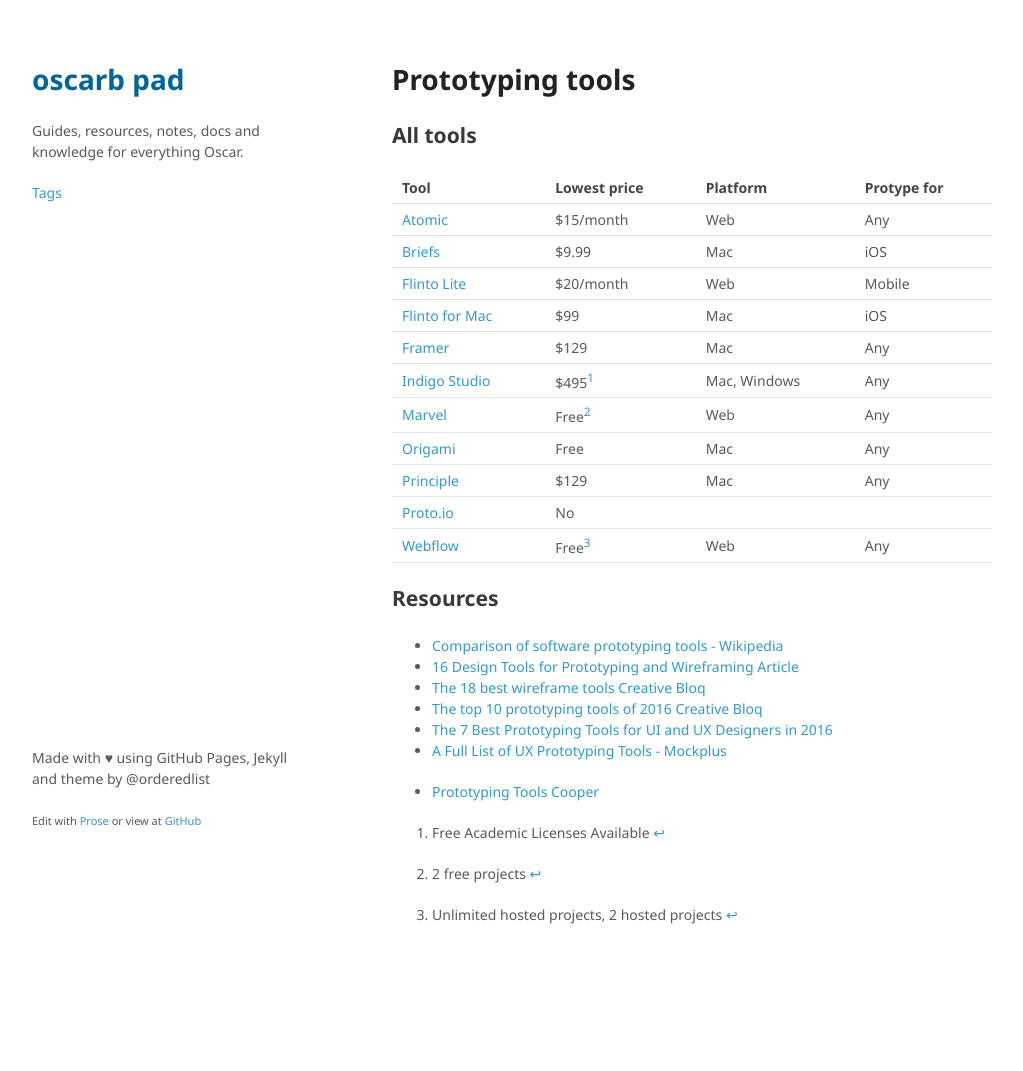
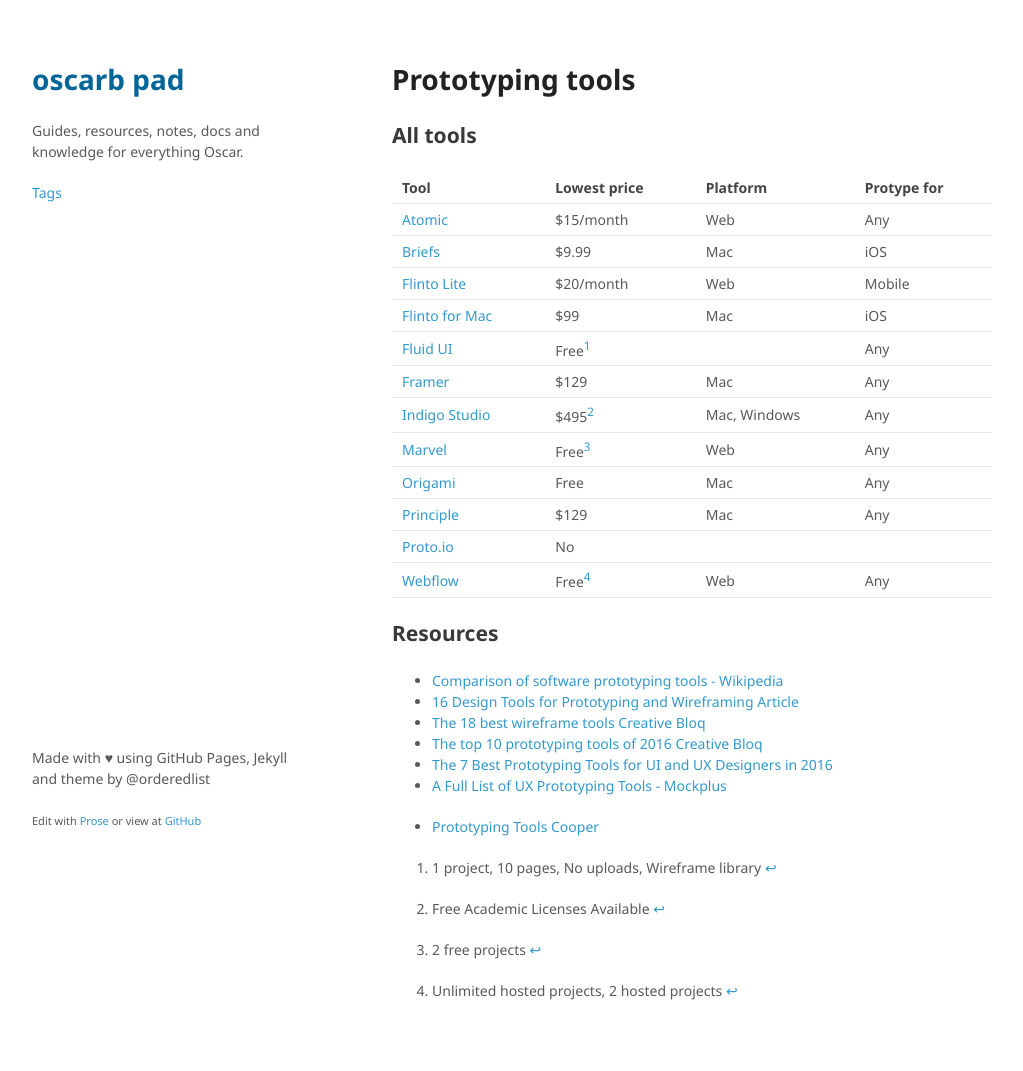
Before and after one commit to oscarb/pad, a Jekyll site: the page built from _docs/prototyping.md, in a window 1280 px wide. Shown: the whole page, without its empty margins (128-1151 px from the left). Built offline with Jekyll 4.4.1, drawn with Linux system fonts in a browser that asks for light colours; some web fonts are replaced; before the commit the page ends 995 px from its top, so only the background shows below that.

Commit message:
Updated prototyping.md

```diff
--- a/_docs/prototyping.md
+++ b/_docs/prototyping.md
@@ -19,6 +19,7 @@ Tool | Lowest price | Platform | Protype for
 [Briefs](http://giveabrief.com/) | $9.99 | Mac | iOS
 [Flinto Lite](https://www.flinto.com/) | $20/month | Web | Mobile
 [Flinto for Mac](https://www.flinto.com/mac) | $99 | Mac | iOS
+[Fluid UI](https://www.fluidui.com/) | Free[^fluid] | | Any
 [Framer](https://framerjs.com/) | $129 | Mac | Any
 [Indigo Studio](http://www.infragistics.com/products/indigo-studio) | $495[^indigo] | Mac, Windows | Any
 [Marvel](https://marvelapp.com/) | Free[^marvel] | Web | Any
@@ -28,7 +29,7 @@ Tool | Lowest price | Platform | Protype for
 [Webflow](https://webflow.com/) | Free[^webflow] | Web | Any
 
 
-
+[^fluid]: 1 project, 10 pages, No uploads, Wireframe library
 [^indigo]: Free Academic Licenses Available
 [^marvel]: 2 free projects
 [^webflow]: Unlimited hosted projects, 2 hosted projects
```
